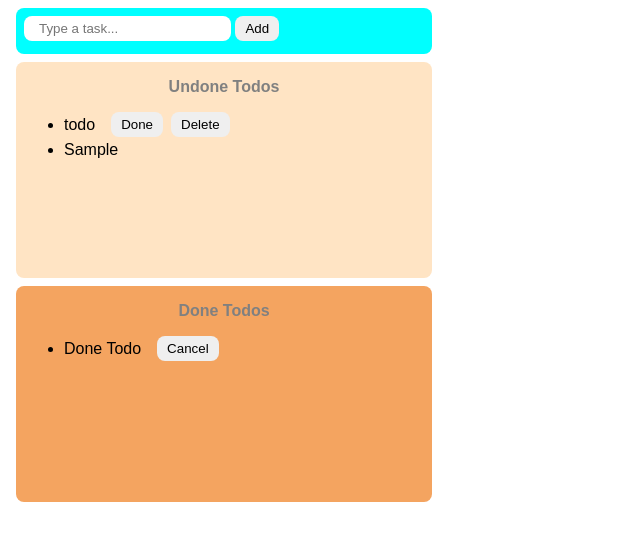
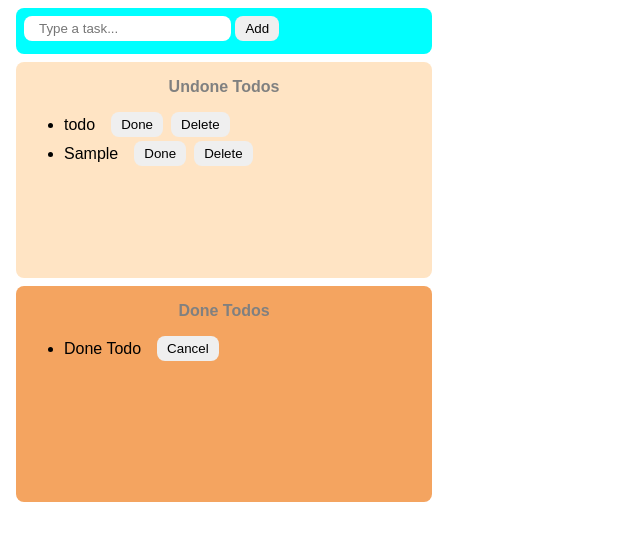
Before and after one commit to Raizo-n/test, a website built with Parcel: page src/index.html in a window 1280 px wide. Both pictures are taken after typing "Sample" into the empty fields and a click on the button "Add". Shown: the whole page, without its empty margins (0-640 px from the left). Built offline with nearby package versions, Linux system fonts and the light colour scheme.

Commit message:
feat: delete a task from Undone Todos

```diff
--- a/src/index.html
+++ b/src/index.html
@@ -16,8 +16,8 @@
       <ul id='incomplete-list'>
         <div class='flex'>
           <li>todo</li>
-          <button>Done</button>
-          <button>Delete</button>
+          <button id='done'>Done</button>
+          <button id='delete'>Delete</button>
         </div>
       </ul>
     </div>
--- a/src/index.mjs
+++ b/src/index.mjs
@@ -13,7 +13,23 @@ const onClickAdd = () => {
     const li = document.createElement('li');
     li.innerText = inputText;
 
+    // Add done and delete button to each created task
+    const doneBtn = document.createElement('button');
+    doneBtn.innerText = 'Done'
+    doneBtn.addEventListener('click', () => {
+        alert('yoo')
+    })
+
+    const deleteBtn = document.createElement('button');
+    deleteBtn.innerText = 'Delete';
+    deleteBtn.addEventListener('click', () => {
+        const deleteTarget = deleteBtn.parentNode;
+        document.getElementById('incomplete-list').removeChild(deleteTarget);
+    })
+
     div.appendChild(li);
+    div.appendChild(doneBtn);
+    div.appendChild(deleteBtn);
     document.getElementById('incomplete-list').appendChild(div);
 }
 
```
